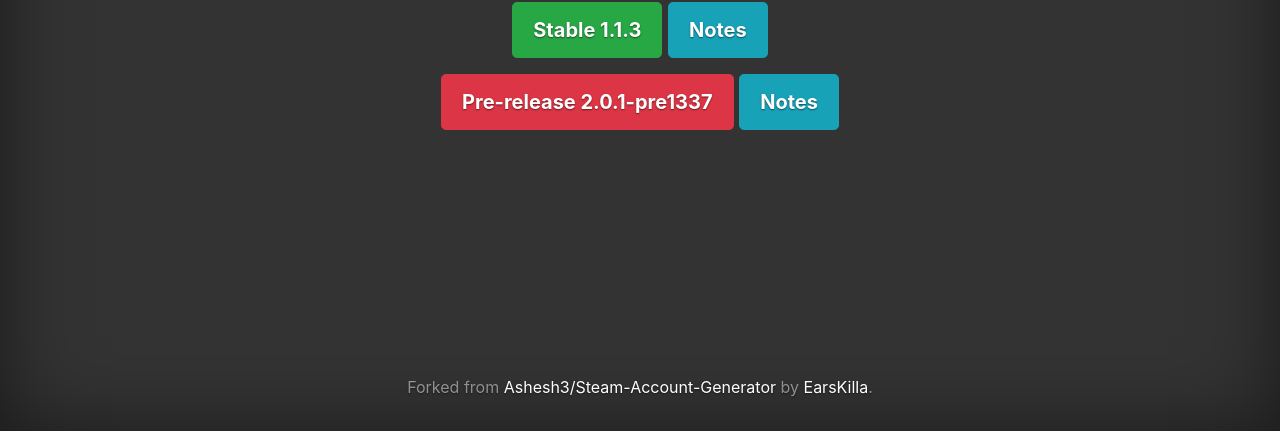
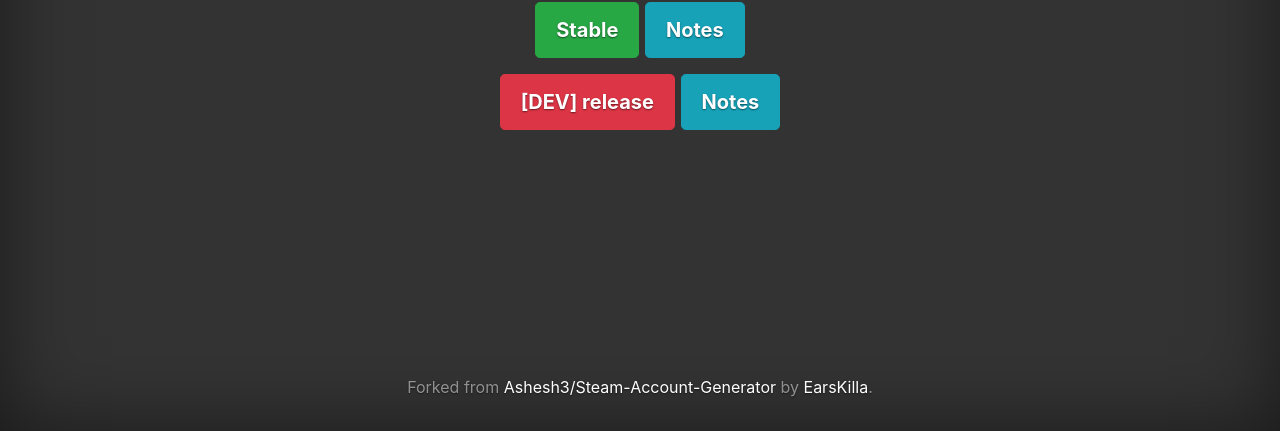
Before and after one commit to EarsKilla/SteamAccountGenerator-memes, a plain HTML site: page index.html in a window 1280 px wide. Shown: the part 369-800 px from the top of the page. Drawn offline with Linux system fonts and the light colour scheme.

Commit message:
Update index.html

```diff
--- a/index.html
+++ b/index.html
@@ -53,8 +53,8 @@
       <a href="#" class="btn btn-lg btn-info" id="notes_stable">Notes</a>
     </p>
     <p class="lead">
-      <a href="#" class="btn btn-lg btn-danger" id="dl_pre">Pre-release</a>
-      <a href="#" class="btn btn-lg btn-info" id="notes_pre">Notes</a>
+      <a href="#" class="btn btn-lg btn-danger" id="dl_dev">[DEV] release</a>
+      <a href="#" class="btn btn-lg btn-info" id="notes_dev">Notes</a>
     </p>
   </main>
 
@@ -74,22 +74,22 @@
     xhr.send();
   };
 
+  updateButton(notes, download, updateData) {
+    notes.setAttribute('href', updateData.notes);
+    download.setAttribute('href', updateData.download.windows);
+    download.innerHTML += ' ' + updateData.major + '.' + updateData.minor + '.' + updateData.build;
+  }
+
   getJSON('./update.json', function(status, data) {
     console.log(data);
 
 	var dlStable = document.getElementById('dl_stable');
 	var nsStable = document.getElementById('notes_stable');
-	var infoStable = data.updates.stable;
-	dlStable.setAttribute('href', infoStable.download.windows);
-	dlStable.innerHTML += ' ' + infoStable.major + '.' + infoStable.minor + '.' + infoStable.build;
-	nsStable.setAttribute('href', infoStable.notes);
+	updateButton(nsStable, dlStable, data.updates.stable);
 
-	var dlPre = document.getElementById('dl_pre');
-	var nsPre = document.getElementById('notes_pre');
-	var infoPre = data.updates.pre;
-	dlPre.setAttribute('href', infoPre.download.windows);
-	dlPre.innerHTML += ' ' + infoPre.major + '.' + infoPre.minor + '.' + infoPre.build + '-pre' + infoPre.pre;
-	nsPre.setAttribute('href', infoPre.notes);
+	var dlDev = document.getElementById('dl_dev');
+	var nsDev = document.getElementById('notes_dev');
+	updateButton(nsDev, dlDev, data.updates.pre);
   });
   </script>
 
```
